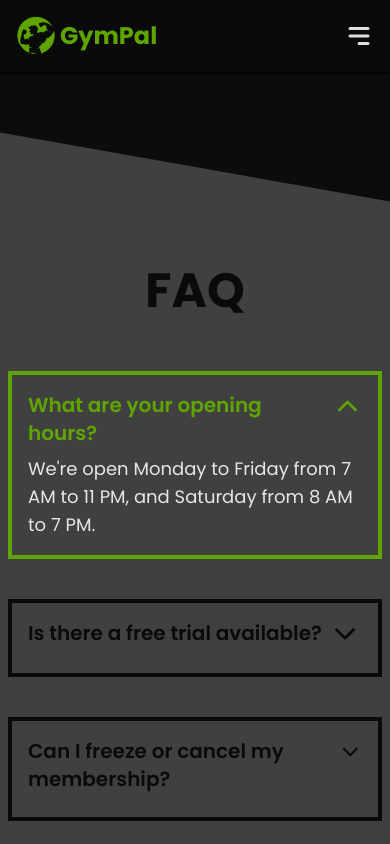
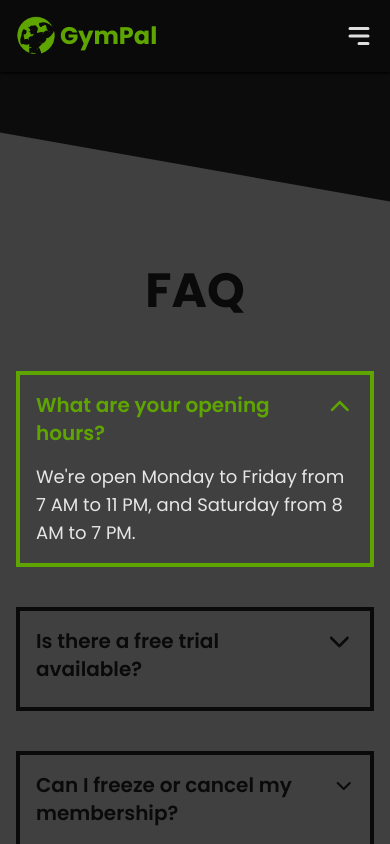
Before and after one commit to michelezedda/gympal, a React (Vite) app: page / in a window 390 px wide. Both pictures are taken after a click on the element 195 px from the left and 4628 px from the top of the page. Shown: the part 4206-5050 px from the top of the page. Built offline with nearby package versions, Linux system fonts and the light colour scheme; a web font is replaced by a local one.

Commit message:
animation updated

```diff
--- a/src/components/FAQ.jsx
+++ b/src/components/FAQ.jsx
@@ -1,10 +1,9 @@
-import { useState, useRef } from "react";
+import { useState } from "react";
 import faq from "../data/faq";
 import { IoIosArrowDown, IoIosArrowUp } from "react-icons/io";
 
 function FAQ() {
   const [selected, setSelected] = useState(null);
-  const contentRefs = useRef({}); // to store refs per FAQ item
 
   const handleSelection = (currentId) => {
     setSelected(currentId === selected ? null : currentId);
@@ -12,51 +11,46 @@ function FAQ() {
 
   return (
     <div className="flex flex-col place-items-center mt-30 xl:mt-40 sm:mb-30 lg:mb-60 bg-neutral-700 pt-25 md:pt-55 pb-45 md:pb-75 skew-y-10">
-      <div className="mx-auto max-w-screen-lg -skew-y-10 flex flex-col items-center justify-center">
+      <div className="mx-4 -skew-y-10 flex flex-col items-center justify-center">
         <h3 className="text-5xl lg:text-6xl text-neutral-950 font-bold text-center">
           FAQ
         </h3>
         <div className="flex flex-col gap-10 mt-14 w-full">
-          {faq.map((faqItem) => {
-            const isActive = selected === faqItem.id;
-
-            return (
+          {faq.map((faqItem) => (
             <div
-                className={`flex flex-col gap-2 border-4 p-4 cursor-pointer md:w-180 lg:w-250 mx-2 ${
-                  isActive ? "border-lime-600" : "border-neutral-950"
+              className={`flex flex-col gap-2 border-4 p-4 cursor-pointer md:w-180 lg:w-250 ${
+                selected === faqItem.id
+                  ? "border-lime-600"
+                  : "border-neutral-950"
               }`}
               key={faqItem.id}
               onClick={() => handleSelection(faqItem.id)}
             >
               <h4
                 className={`flex gap-2 text-xl lg:text-3xl font-semibold ${
-                    isActive ? "text-lime-600" : "text-neutral-950"
+                  selected === faqItem.id ? "text-lime-600" : "text-neutral-950"
                 }`}
               >
-                  {faqItem.question}
-                  {isActive ? (
+                {faqItem.question}{" "}
+                {selected === faqItem.id ? (
                   <IoIosArrowUp size={30} />
                 ) : (
                   <IoIosArrowDown size={30} />
                 )}
               </h4>
 
-                {/* Animated answer container */}
+              {/* ANIMATED ANSWER CONTAINER */}
               <div
-                  ref={(e) => (contentRefs.current[faqItem.id] = e)}
-                  style={{
-                    maxHeight: isActive
-                      ? contentRefs.current[faqItem.id]?.scrollHeight + "px"
-                      : "0px",
-                    overflow: "hidden",
-                    transition: "max-height 0.3s ease",
-                  }}
+                className={`transition-all duration-300 ease-in-out overflow-hidden ${
+                  selected === faqItem.id
+                    ? "max-h-96 opacity-100 mt-2"
+                    : "max-h-0 opacity-0"
+                }`}
               >
                 <p className="text-lg lg:text-2xl">{faqItem.answer}</p>
               </div>
             </div>
-            );
-          })}
+          ))}
         </div>
       </div>
     </div>
```
Lines whose indentation alone changed are shown as unchanged.
